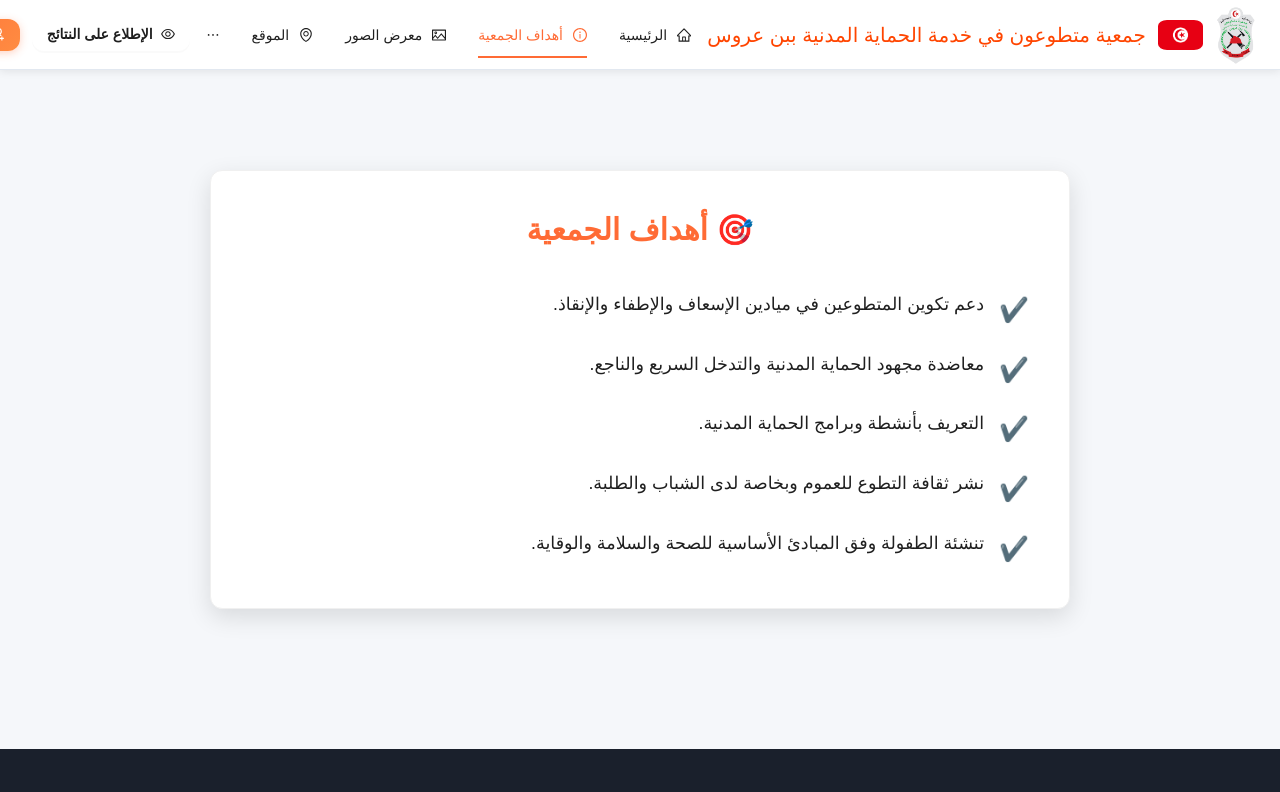
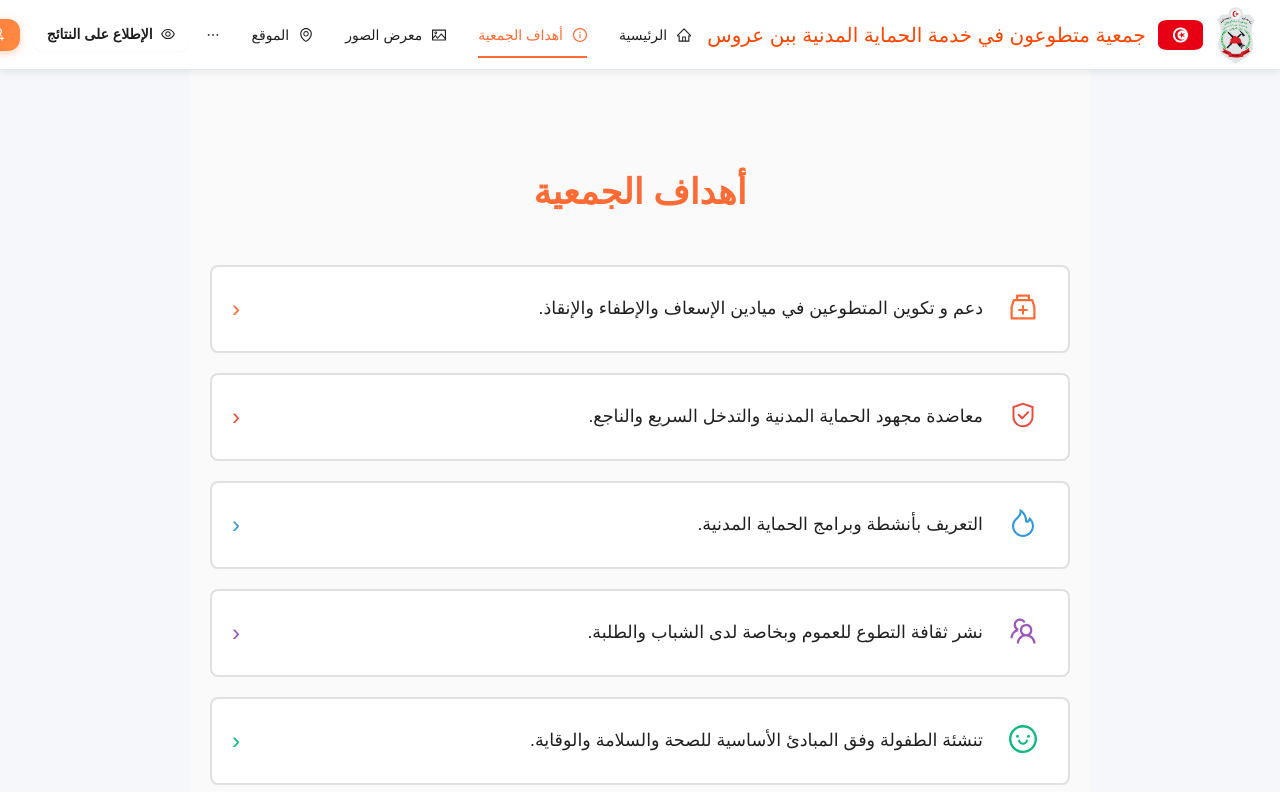
Before and after one commit to yosra-yosr/AvspcBenArous, a React (Create React App) app: page /goals in a window 1280 px wide. Shown: the top 792 px of the page. Built offline with nearby package versions, Linux system fonts and the light colour scheme.

Commit message:
design goals

```diff
--- a/src/pages/GoalsPage.jsx
+++ b/src/pages/GoalsPage.jsx
@@ -1,44 +1,216 @@
-import React from 'react';
-import { Card, Typography } from 'antd';
-import SchemaOrg from '../components/common/SchemaOrg';
-import { getBreadcrumbSchema } from '../utils/schemas';
+import { useState } from 'react';
+import { Card, Typography, Tag } from 'antd';
+import {
+  MedicineBoxOutlined,
+  FireOutlined,
+  SafetyOutlined,
+  TeamOutlined,
+  SmileOutlined
+} from '@ant-design/icons';
+
 const { Title, Text } = Typography;
 
 const GoalsPage = () => {
+  const [expandedGoal, setExpandedGoal] = useState(null);
+
   const goals = [
-    'دعم تكوين المتطوعين في ميادين الإسعاف والإطفاء والإنقاذ.',
-    'معاضدة مجهود الحماية المدنية والتدخل السريع والناجع.',
-    'التعريف بأنشطة وبرامج الحماية المدنية.',
-    'نشر ثقافة التطوع للعموم وبخاصة لدى الشباب والطلبة.',
-    'تنشئة الطفولة وفق المبادئ الأساسية للصحة والسلامة والوقاية.'
+    {
+      id: 1,
+      text: 'دعم و تكوين المتطوعين في ميادين الإسعاف والإطفاء والإنقاذ.',
+      icon: <MedicineBoxOutlined />,
+      color: '#ff6b35',
+      activities: [
+        'تكوين أساسي في الإسعافات الأولية',
+        'دورات في الإنعاش القلبي الرئوي (CPR)',
+        'تقنيات إطفاء الحرائق',
+        'استخدام معدات الإطفاء الحديثة',
+        'تدريبات على الإنقاذ البري والبحري',
+        'تقنيات التسلق والإنزال',
+        'إدارة حرائق الغابات'
+      ]
+    },
+    {
+      id: 2,
+      text: 'معاضدة مجهود الحماية المدنية والتدخل السريع والناجع.',
+      icon: <SafetyOutlined />,
+      color: '#e74c3c',
+      activities: [
+        'التدخل في حالات الطوارئ',
+        'إسعاف الحوادث والمصابين',
+        'المشاركة في عمليات الإنقاذ',
+        'دعم فرق الحماية المدنية',
+        'الحراسة والوقاية في الفعاليات',
+        'التنسيق مع الوحدات المختصة',
+        'التدخل السريع في الكوارث'
+      ]
+    },
+    {
+      id: 3,
+      text: 'التعريف بأنشطة وبرامج الحماية المدنية.',
+      icon: <FireOutlined />,
+      color: '#3498db',
+      activities: [
+        'تنظيم أيام مفتوحة',
+        'زيارات ميدانية لمراكز الحماية المدنية',
+        'عرض معدات التدخل والإنقاذ',
+        'تقديم عروض توضيحية',
+        'نشر محتوى توعوي على وسائل التواصل',
+        'مشاركة قصص النجاح والتدخلات',
+        'التعريف بدور المتطوعين'
+      ]
+    },
+    {
+      id: 4,
+      text: 'نشر ثقافة التطوع للعموم وبخاصة لدى الشباب والطلبة.',
+      icon: <TeamOutlined />,
+      color: '#9b59b6',
+      activities: [
+        'حملات توعية في المدارس والجامعات',
+        'ورشات عمل حول أهمية التطوع',
+        'برامج تدريبية للشباب',
+        'أنشطة تحفيزية للطلبة',
+        'شهادات تقدير للمتطوعين',
+        'تنظيم مسابقات وفعاليات',
+        'بناء شبكة من المتطوعين النشطين'
+      ]
+    },
+    {
+      id: 5,
+      text: 'تنشئة الطفولة وفق المبادئ الأساسية للصحة والسلامة والوقاية.',
+      icon: <SmileOutlined />,
+      color: '#10b981',
+      activities: [
+        'برامج تعليمية مبسطة للأطفال',
+        'أنشطة ترفيهية تربوية',
+        'تعليم قواعد السلامة الأساسية',
+        'التدريب على الوقاية من المخاطر',
+        'ورشات حول الصحة الوقائية',
+        'ألعاب تفاعلية حول السلامة',
+        'زيارات تعليمية ميدانية'
+      ]
+    }
   ];
-const breadcrumbs = [
-    { name: "Accueil", url: "https://inscription-avspcbenarous.netlify.app" },
-    { name: "Conditions d'inscription", url: "https://inscription-avspcbenarous.netlify.app/goals" }
-  ];
+
+  const toggleGoal = (goalId) => {
+    setExpandedGoal(expandedGoal === goalId ? null : goalId);
+  };
+
   return (
-    <div style={{ padding: '100px 20px 80px', maxWidth: '900px', margin: '0 auto' }}>
-      <SchemaOrg schema={getBreadcrumbSchema(breadcrumbs)} id="goals-breadcrumb" />
+    <div style={{
+      padding: '100px 20px 80px',
+      maxWidth: '900px',
+      margin: '0 auto',
+      backgroundColor: '#fafafa',
+      minHeight: '100vh'
+    }}>
+      <Title level={2} style={{
+        textAlign: 'center',
+        color: '#ff6b35',
+        marginBottom: '50px',
+        fontSize: '2.2rem'
+      }}>
+         أهداف الجمعية
+      </Title>
+
+      <div style={{ display: 'flex', flexDirection: 'column', gap: '20px' }}>
+        {goals.map((goal, index) => (
           <Card
+            key={index}
+            onClick={() => toggleGoal(goal.id)}
             style={{
-          borderRadius: '12px',
-          boxShadow: '0 8px 24px rgba(0, 0, 0, 0.12)'
+              borderRadius: '8px',
+              border: `2px solid ${expandedGoal === goal.id ? goal.color : '#e0e0e0'}`,
+              cursor: 'pointer',
+              backgroundColor: 'white',
+              overflow: 'hidden'
             }}
             styles={{
-          body: { padding: '40px' }
+              body: { padding: '0' }
             }}
           >
-        <Title level={2} style={{ textAlign: 'center', color: '#ff6b35', marginBottom: '40px' }}>
-          🎯 أهداف الجمعية
-        </Title>
-        <div style={{ display: 'flex', flexDirection: 'column', gap: '20px' }}>
-          {goals.map((goal, index) => (
-            <div key={index} style={{ display: 'flex', gap: '15px', alignItems: 'flex-start' }}>
-              <span style={{ color: '#10b981', fontSize: '1.5rem', marginTop: '2px' }}>✔️</span>
-              <Text style={{ fontSize: '1.1rem', lineHeight: 1.8 }}>{goal}</Text>
+            <div style={{
+              display: 'flex',
+              alignItems: 'center',
+              padding: '20px',
+              gap: '15px'
+            }}>
+              <div style={{
+                fontSize: '28px',
+                color: goal.color,
+                width: '50px',
+                textAlign: 'center'
+              }}>
+                {goal.icon}
               </div>
+              <Text style={{
+                fontSize: '1.1rem',
+                flex: 1,
+                fontWeight: expandedGoal === goal.id ? '600' : '400'
+              }}>
+                {goal.text}
+              </Text>
+              <div style={{
+                fontSize: '1.5rem',
+                color: goal.color,
+                transform: expandedGoal === goal.id ? 'rotate(90deg)' : 'rotate(0deg)',
+                transition: 'transform 0.3s'
+              }}>
+                ‹
+              </div>
+            </div>
+
+            {expandedGoal === goal.id && (
+              <div style={{
+                padding: '0 20px 20px 20px',
+                borderTop: `1px solid ${goal.color}20`,
+                marginTop: '10px',
+                paddingTop: '20px'
+              }}>
+                <Text strong style={{
+                  display: 'block',
+                  marginBottom: '15px',
+                  color: goal.color,
+                  fontSize: '1rem'
+                }}>
+                  الأنشطة والبرامج:
+                </Text>
+                <div style={{
+                  display: 'grid',
+                  gridTemplateColumns: 'repeat(auto-fit, minmax(200px, 1fr))',
+                  gap: '10px'
+                }}>
+                  {goal.activities.map((activity, idx) => (
+                    <Tag
+                      key={idx}
+                      style={{
+                        padding: '8px 12px',
+                        fontSize: '0.9rem',
+                        border: `1px solid ${goal.color}40`,
+                        backgroundColor: `${goal.color}10`,
+                        color: '#333',
+                        borderRadius: '4px',
+                        margin: 0
+                      }}
+                    >
+                      • {activity}
+                    </Tag>
                   ))}
                 </div>
+              </div>
+            )}
+          </Card>
+        ))}
+      </div>
+
+      <Card style={{
+        marginTop: '30px',
+        backgroundColor: '#fff3e0',
+        border: '1px solid #ffb74d',
+        borderRadius: '8px'
+      }}>
+        <Text style={{ textAlign: 'center', display: 'block', color: '#555' }}>
+          ℹ️ انقر على أي هدف لعرض الأنشطة المرتبطة به
+        </Text>
       </Card>
     </div>
   );
```
Lines whose indentation alone changed are shown as unchanged.
